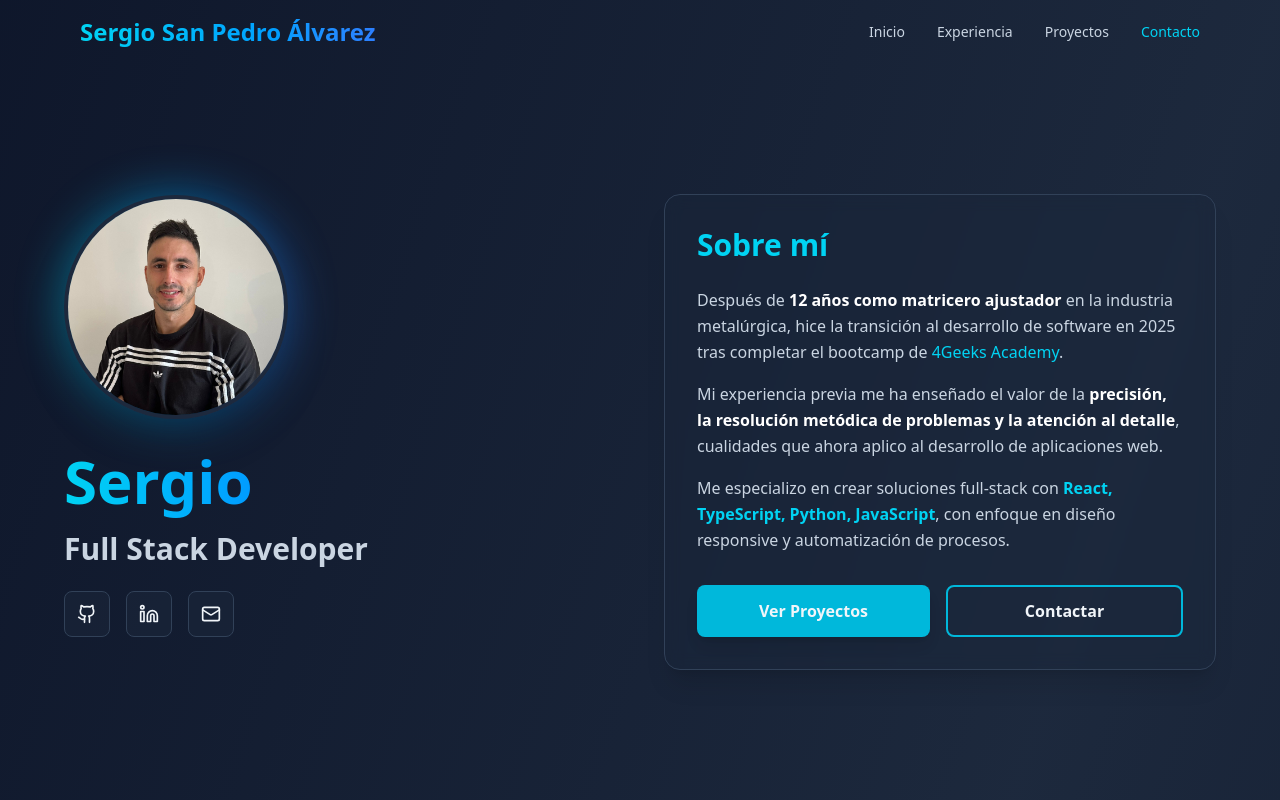
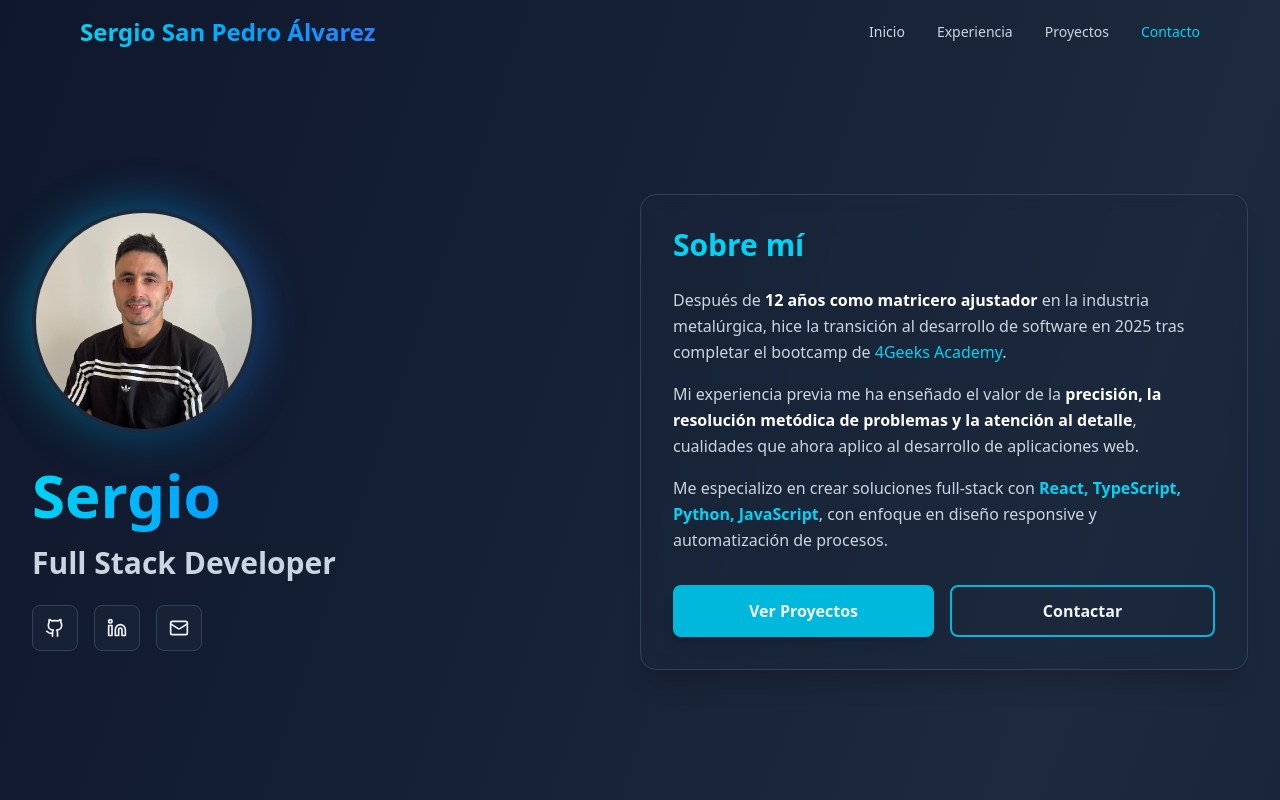
Before and after one commit to SergioSanPedro90/portfolio_sergio, a React (Vite) app: page / in a window 1280 px wide. Shown: the top 800 px of the page. Built offline with nearby package versions, Linux system fonts and the light colour scheme.

Commit message:
mejoras de diseño

```diff
--- a/src/components/hero/Hero.component.tsx
+++ b/src/components/hero/Hero.component.tsx
@@ -10,10 +10,10 @@ export const Hero = ({ onNavigate }: HeroProps) => {
       id="home"
       className="min-h-screen flex items-center justify-center px-4 sm:px-6 lg:px-8"
     >
-      <div className="max-w-6xl mx-auto w-full pt-16">
-        <div className="grid lg:grid-cols-2 gap-12 items-center">
+      <div className="max-w-7xl mx-auto w-full pt-16">
+        <div className="grid lg:grid-cols-2 items-center">
           {/* Left side - Image and Name */}
-          <div className="text-center lg:text-left">
+          <div className="text-center lg:text-left mt-7">
             {/* Profile Image */}
             <div className="mb-8 inline-block">
               <div className="relative">
```
